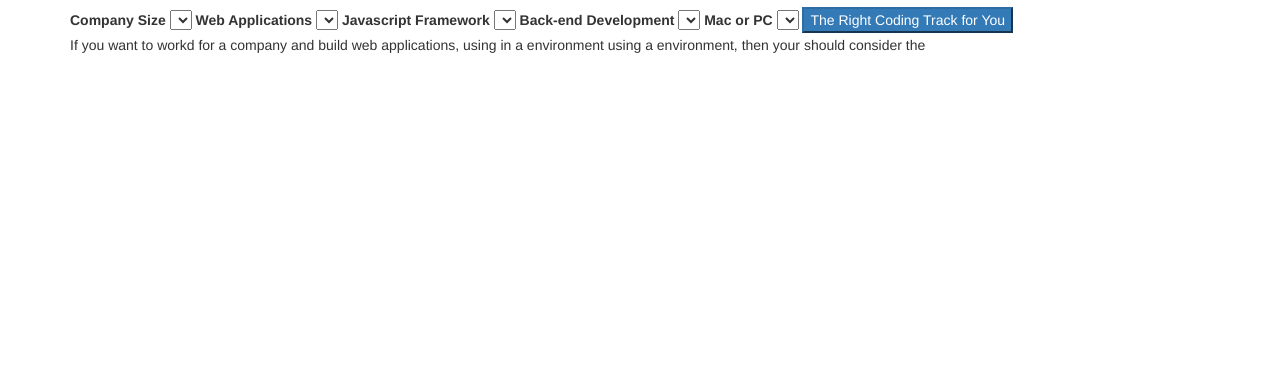
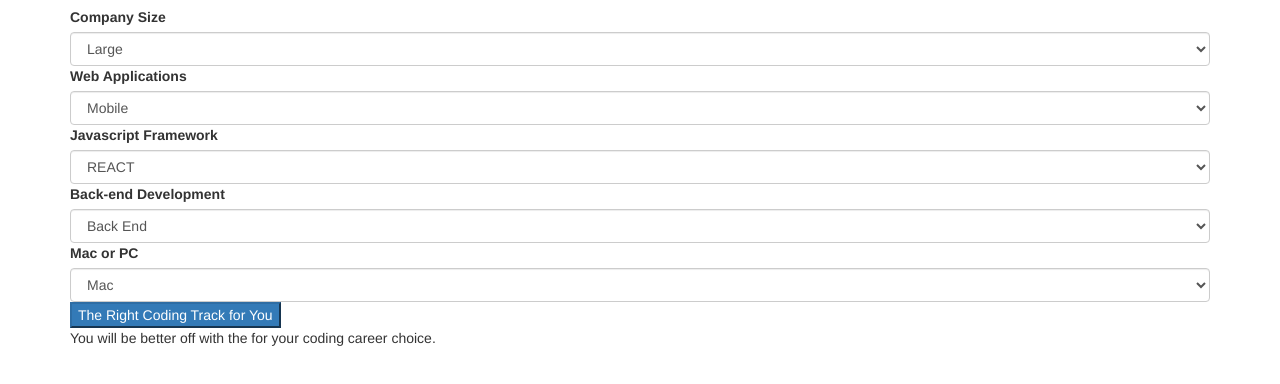
Before and after one commit to rockandrollbaby/ontrack, a plain HTML site: page index.html in a window 1280 px wide. Shown: the part 152-536 px from the top of the page. Drawn offline with Linux system fonts and the light colour scheme.

```diff
--- a/css/styles.css
+++ b/css/styles.css
@@ -1,4 +1,4 @@
-.btn {
+.btn-primary {
   display: block;
 }
 
--- a/index.html
+++ b/index.html
@@ -13,37 +13,44 @@
     <div class="container">
       <h1>Coding Career Track Options</h1>
       <p>Please answer the following questions to get advice about the right coding track for you</p>
+
+      <div class="career">
         <h1>Get the Right Track</h1>
         <form id="coding" >
             <label for="companySize">Company Size</label>
-          <select id="companySize">
-            <option value="large"></option>
-            <option value="small"></option>
+            <select class="form-control" id="companySize">
+              <option value="large">Large</option>
+              <option value="small">Small</option>
             </select>
             <label for="webApplications">Web Applications</label>
-          <select id="webApplications">
-            <option value="mobile"></option>
-            <option value="desktop"></option>
+            <select class="form-control" id="webApplications">
+              <option value="mobile">Mobile</option>
+              <option value="desktop">Desktop</option>
             </select>
             <label for="frameWork">Javascript Framework</label>
-          <select id="frameWork">
-            <option value="REACT"></option>
-            <option value="Angular"></option>
+            <select class="form-control" id="frameWork">
+              <option value="REACT">REACT</option>
+              <option value="Angular">Angular</option>
             </select>
             <label for="backEnd">Back-end Development</label>
-          <select id="backEnd">
-            <option value="back-end"></option>
-            <option value="front-end"></option>
+            <select class="form-control" id="backEnd">
+              <option value="back-end">Back End</option>
+              <option value="front-end">Front End</option>
             </select>
             <label for="macPC">Mac or PC</label>
-          <select id="macPC">
-            <option value="back-end"></option>
-            <option value="front-end"></option>
+            <select class="form-control" id="macPC">
+              <option value="mac">Mac</option>
+              <option value="pc">PC</option>
             </select>
             <button type"submit" class="btn-primary">The Right Coding Track for You</button>
         </form>
-      <div id="track">
-        <p>If you want to workd for a <span id="companySize"></span> company and build <span id="webApplications"></span> web applications, using <span id="framWork"></span> in a <span id="backEnd"></span> environment using a <span id="macPC"></span> environment, then your should consider the <span id="rightTrack"></span></p>
+    </div>
+      <!--<div id="track">
+        <p>If you want to workd for a <span id="companySize"></span> company and build <span id="webApplications"></span> web applications, using <span id="framWork"></span> in a <span id="backEnd"></span> environment using a <span id="macPC"></span> platform, then your should consider the <span id="rightTrack"></span></p>
+      </div>-->
+      <div id="career">
+        You will be better off with the <span id="track"></span> for your coding career choice.
+
       </div>
     </div><!--contaner-->
   </body>
--- a/js/scripts.js
+++ b/js/scripts.js
@@ -7,11 +7,8 @@
     var backEnd = $("select#backEnd").val();
     var macPC = $("select#macPC").val();
 
-
-
-
-    $("#rate").empty().append(quote);
-    $("#track").show();
+    $("#track").empty().append(career);
+    $("#career").show();
 
     event.preventDefault();
   });
```
Lines whose indentation alone changed are shown as unchanged.
